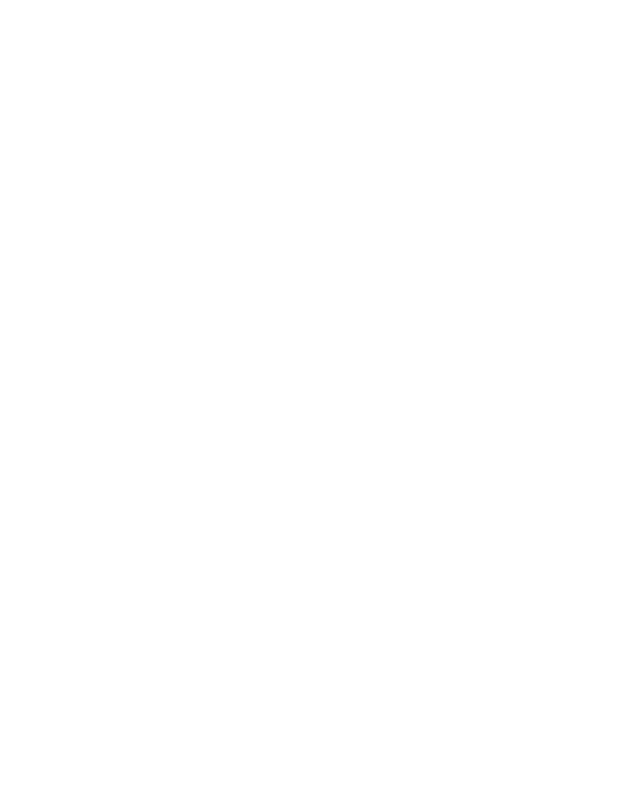
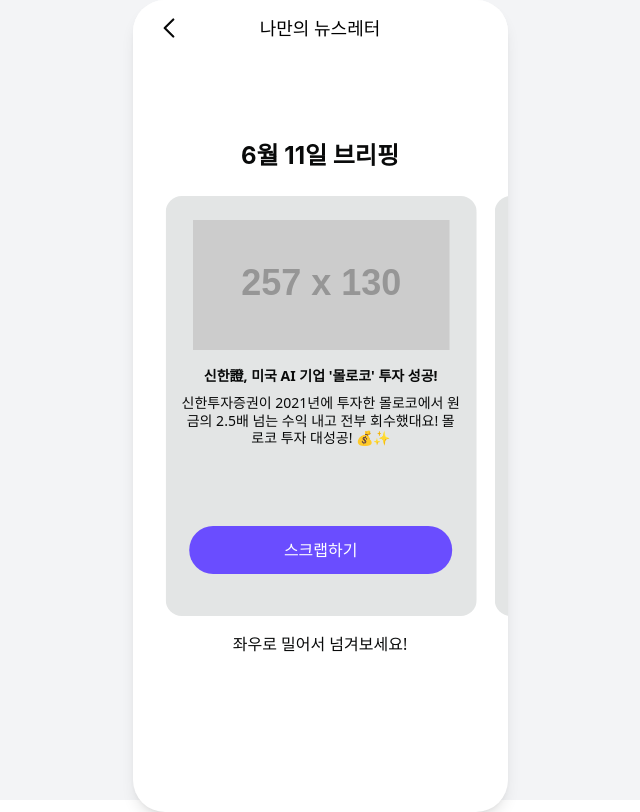
Before and after one commit to imfromkoreah/MewsPaper, a React (Vite) app in the folder frontend/: page /home/news-letter in a window 1280 px wide. Before the commit this address had no page. Shown: the whole page, without its empty margins (320-960 px from the left). Built offline with nearby package versions, Linux system fonts and the light colour scheme.

Commit message:
feat: LetterPage 제작

```diff
--- a/frontend/package.json
+++ b/frontend/package.json
@@ -15,7 +15,8 @@
     "react-dom": "^19.1.0",
     "react-pageflip": "^2.0.3",
     "react-router-dom": "^7.6.0",
-    "styled-components": "^6.1.18"
+    "styled-components": "^6.1.18",
+    "swiper": "^11.2.8"
   },
   "devDependencies": {
     "@eslint/js": "^9.25.0",
--- a/frontend/src/App.tsx
+++ b/frontend/src/App.tsx
@@ -9,6 +9,7 @@
 import ScrapNews from './components/ScrapNews';
 
 import HomePage from './pages/Home';
+import LetterPage from './pages/Home/LetterPage';
 import NewsPage from './pages/Home/NewsPage';
 import NewsDetailPage from './pages/Home/NewsDetailPage';
 import ChatPage from './pages/Home/ChatPage';
@@ -36,6 +37,7 @@
       <Route path="/noti" element={<NotificationPage />} />
       <Route path="/news/detail" element={<NewsDetailPage />} />
       <Route path="/home/mypage" element={<MyPage />} />
+      <Route path="/home/news-letter" element={<LetterPage />} />
       <Route path="/calendar" element={<Calendar />} />
       <Route path="/attendanceCalendar" element={<AttendanceCalendar />} />
       <Route path="/scrap-news" element={<ScrapNews />} />
--- a/frontend/src/pages/Home/LetterPage.tsx
+++ b/frontend/src/pages/Home/LetterPage.tsx
@@ -0,0 +1,91 @@
+import Header from '../../components/Header';
+import { useNavigate } from 'react-router-dom';
+import { Swiper, SwiperSlide } from 'swiper/react';
+import 'swiper/css';
+
+export default function LetterPage() {
+  const navigate = useNavigate();
+
+  const handleBack = () => {
+    navigate(-1);
+  };
+
+  const cards = [
+    {
+      title: "신한證, 미국 AI 기업 '몰로코' 투자 성공!",
+      body: "신한투자증권이 2021년에 투자한 몰로코에서 원금의 2.5배 넘는 수익 내고 전부 회수했대요! 몰로코 투자 대성공! 💰✨",
+      img: "https://placehold.co/257x130",
+    },
+    {
+      title: "애플, AI 기능 추가한 iOS 18 공개!",
+      body: "이제 아이폰에서도 ChatGPT처럼 AI 비서를 쓸 수 있게 됐어요. 자연어로 메일도 쓰고 일정도 자동 정리!",
+      img: "https://placehold.co/257x130",
+    },
+    {
+      title: "삼성전자, 2분기 실적 서프라이즈!",
+      body: "반도체 부문이 흑자 전환하며 시장 기대치 뛰어넘는 실적 발표! 주가 급등 중 📈",
+      img: "https://placehold.co/257x130",
+    },
+    {
+      title: "네이버, AI 챗봇 서비스 강화 발표!",
+      body: "네이버가 자사의 AI 챗봇을 더욱 똑똑하게 업그레이드해 다양한 서비스에 적용한다고 해요.",
+      img: "https://placehold.co/257x130",
+    },
+    {
+      title: "카카오, 메타버스 플랫폼 확장 계획 발표!",
+      body: "카카오가 메타버스 플랫폼에 대규모 투자를 진행하며 글로벌 시장 공략에 나선다네요.",
+      img: "https://placehold.co/257x130",
+    },
+  ];
+
+  return (
+    <div className="w-full h-screen flex justify-center bg-gray-100">
+      <div className="w-[375px] h-[812px] bg-white rounded-[32px] overflow-hidden shadow-lg flex flex-col">
+        <Header title="나만의 뉴스레터" onBack={handleBack} />
+
+        <div className="flex-1 flex flex-col items-center justify-center -mt-20">
+          {/* 카드 위 텍스트 */}
+          <div className="w-[327px] text-center text-[#090a0a] text-2xl font-bold font-['Inter'] leading-loose mb-4">
+            6월 11일 브리핑
+          </div>
+
+          <Swiper
+            spaceBetween={20}
+            slidesPerView={1.15}
+            centeredSlides
+            className="w-full px-2"
+          >
+            {cards.map((card, index) => (
+              <SwiperSlide key={index}>
+                <div className="w-[311px] h-[420px] relative bg-[#e3e5e5] rounded-2xl mx-auto px-4 pt-6 flex flex-col">
+                  <img
+                    className="w-[257px] h-[130px] mx-auto mb-4"
+                    src={card.img}
+                    alt="뉴스 이미지"
+                  />
+                  <div className="text-center text-[#090a0a] text-sm font-bold mb-2">
+                    {card.title}
+                  </div>
+                  <div className="text-center text-[#090a0a] text-sm leading-tight flex-grow mb-6">
+                    {card.body}
+                  </div>
+                  <div
+                    className="w-[263px] h-12 bg-[#6a4dff] rounded-[48px] flex items-center justify-center text-white text-base font-medium mx-auto"
+                    style={{ position: 'absolute', top: '330px', left: '50%', transform: 'translateX(-50%)' }}
+                  >
+                    스크랩하기
+                  </div>
+                </div>
+              </SwiperSlide>
+            ))}
+          </Swiper>
+
+          {/* 카드 아래 안내 텍스트 */}
+          <div className="mt-4 text-center text-[#090a0a] text-base">
+            좌우로 밀어서 넘겨보세요!
+          </div>
+        </div>
+      </div>
+    </div>
+  );
+}
```
Also changed, not shown: package.json (added, +8 -0 lines), 2 other files (tests, documents, lock files or other folders).
